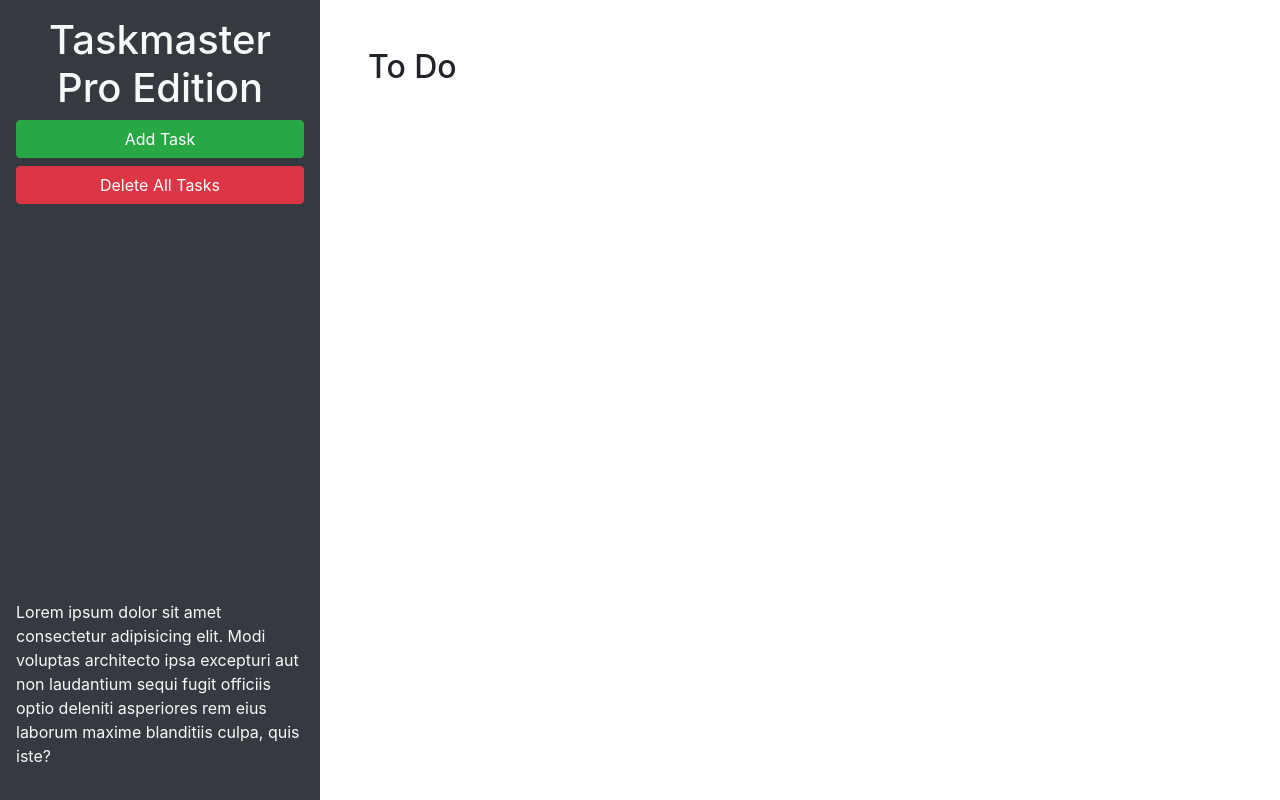
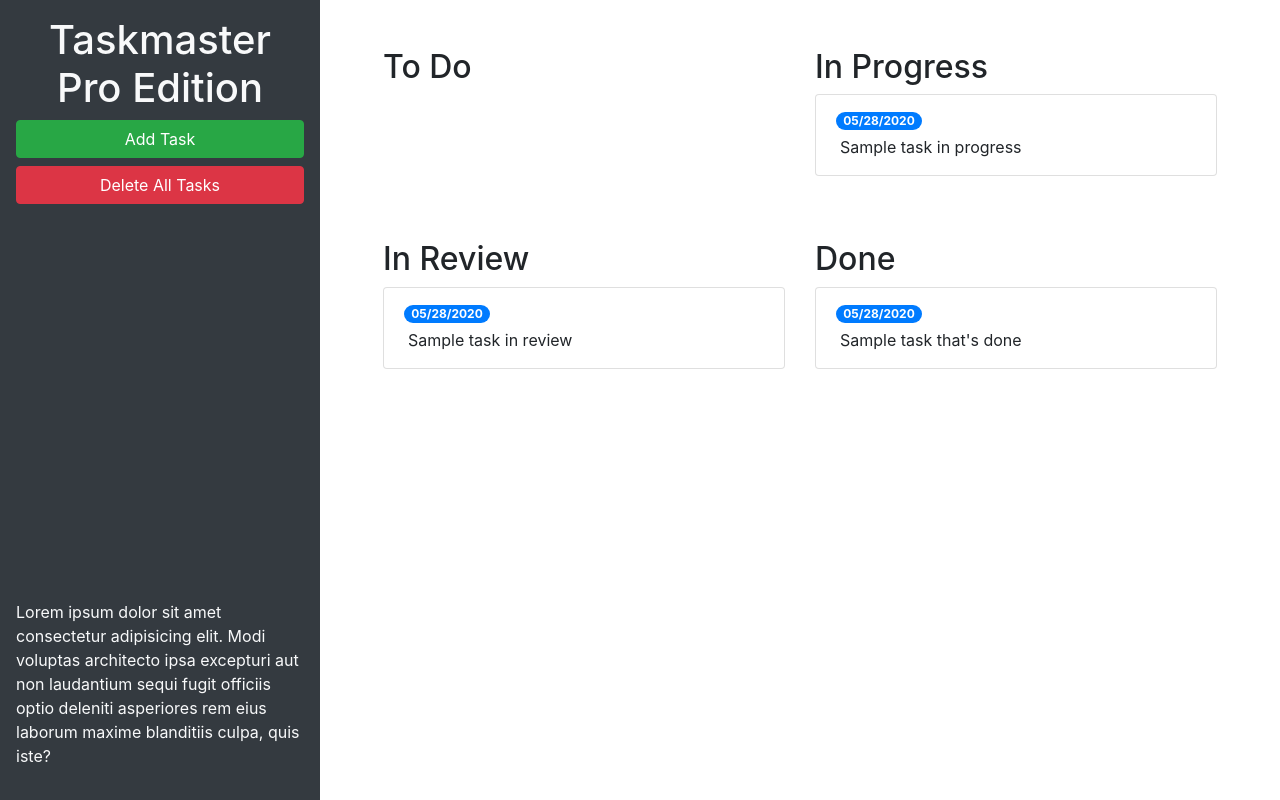
Before and after one commit to austin-espinal/taskmaster-pro, a plain HTML site: page index.html in a window 1280 px wide. Drawn offline with nearby package versions, Linux system fonts and the light colour scheme.

Commit message:
add in progress, in review, and done sections. also add flex capabilities

```diff
--- a/index.html
+++ b/index.html
@@ -24,9 +24,46 @@
       </p>
     </header>
     <main class="col-12 col-lg-9">
-      <div class="m-5">
-        <h2>To Do</h2>
-        <ul id="list-toDo" class="list-group"> </ul>
+      <div class="m-5 row justify-content-around">
+        <!--todo start-->
+        <div class="col-12 col-md-6 col-lx-3 mb-3">
+          <h2>To Do</h2>
+          <ul id="list-toDo" class="list-group"> </ul>
+        </div>
+        <!--todo end-->
+        <!--in progress start-->
+        <div class="col-12 col-md-6 col-lx-3 mb-3">
+          <h2>In Progress</h2>
+          <ul id="list-inProgress" class="list-group">
+            <li class="list-group-item">
+              <span class="badge badge-primary badge-pill">05/28/2020</span>
+              <p class="m-1">Sample task in progress</p>
+            </li>
+          </ul>
+        </div>
+        <!--in progress end-->
+        <!-- in review start -->
+        <div class="col-12 col-md-6 col-lx-3 mb-3">
+          <h2>In Review</h2>
+          <ul id="list-inReview" class="list-group">
+            <li class="list-group-item">
+              <span class="badge badge-primary badge-pill">05/28/2020</span>
+              <p class="m-1">Sample task in review</p>
+            </li>
+          </ul>
+        </div>
+        <!-- in review end -->
+        <!-- done start -->
+        <div class="col-12 col-md-6 col-lx-3 mb-3">
+          <h2>Done</h2>
+          <ul id="list-done" class="list-group">
+            <li class="list-group-item">
+              <span class="badge badge-primary badge-pill">05/28/2020</span>
+              <p class="m-1">Sample task that's done</p>
+            </li>
+          </ul>
+        </div>
+        <!-- done end -->
       </div>
     </main>
   </div>
```
